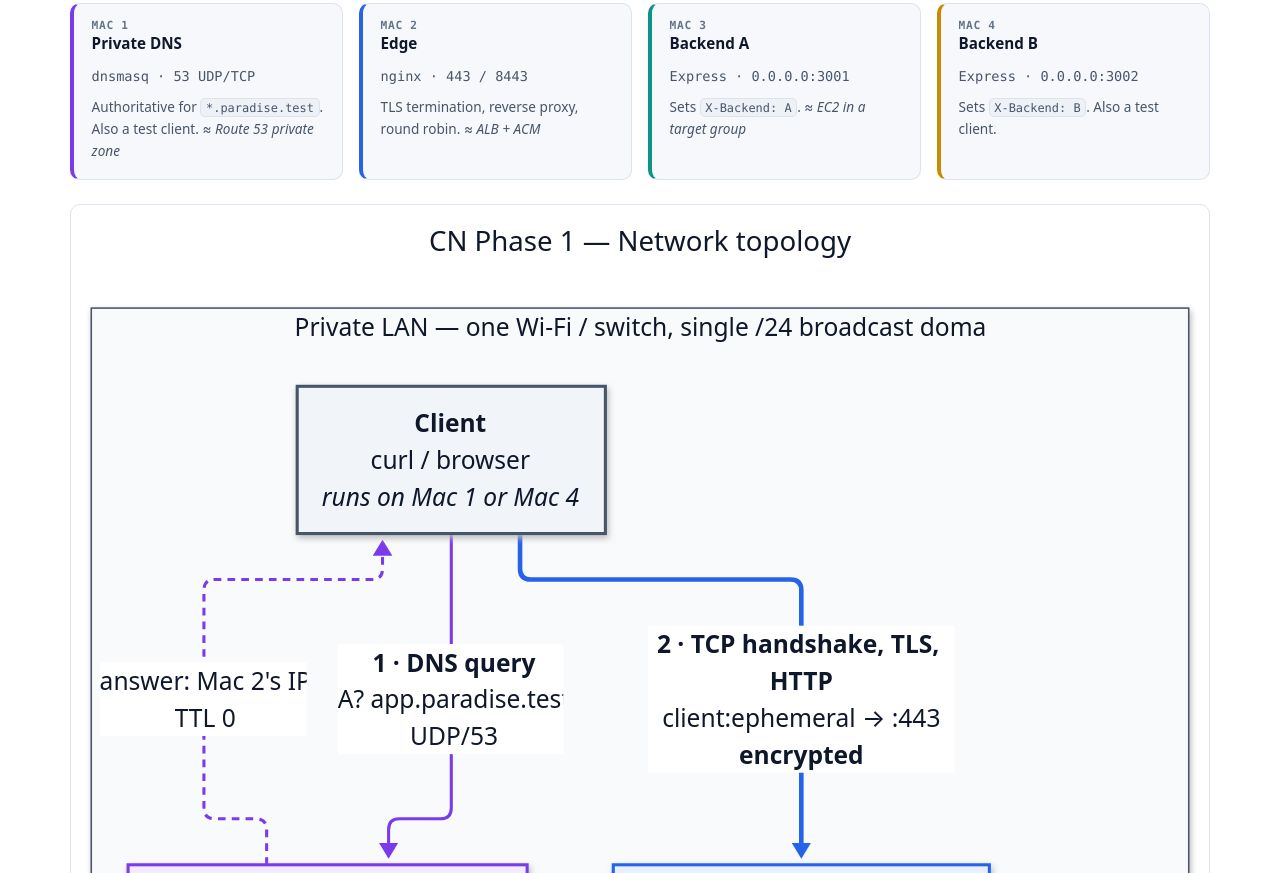
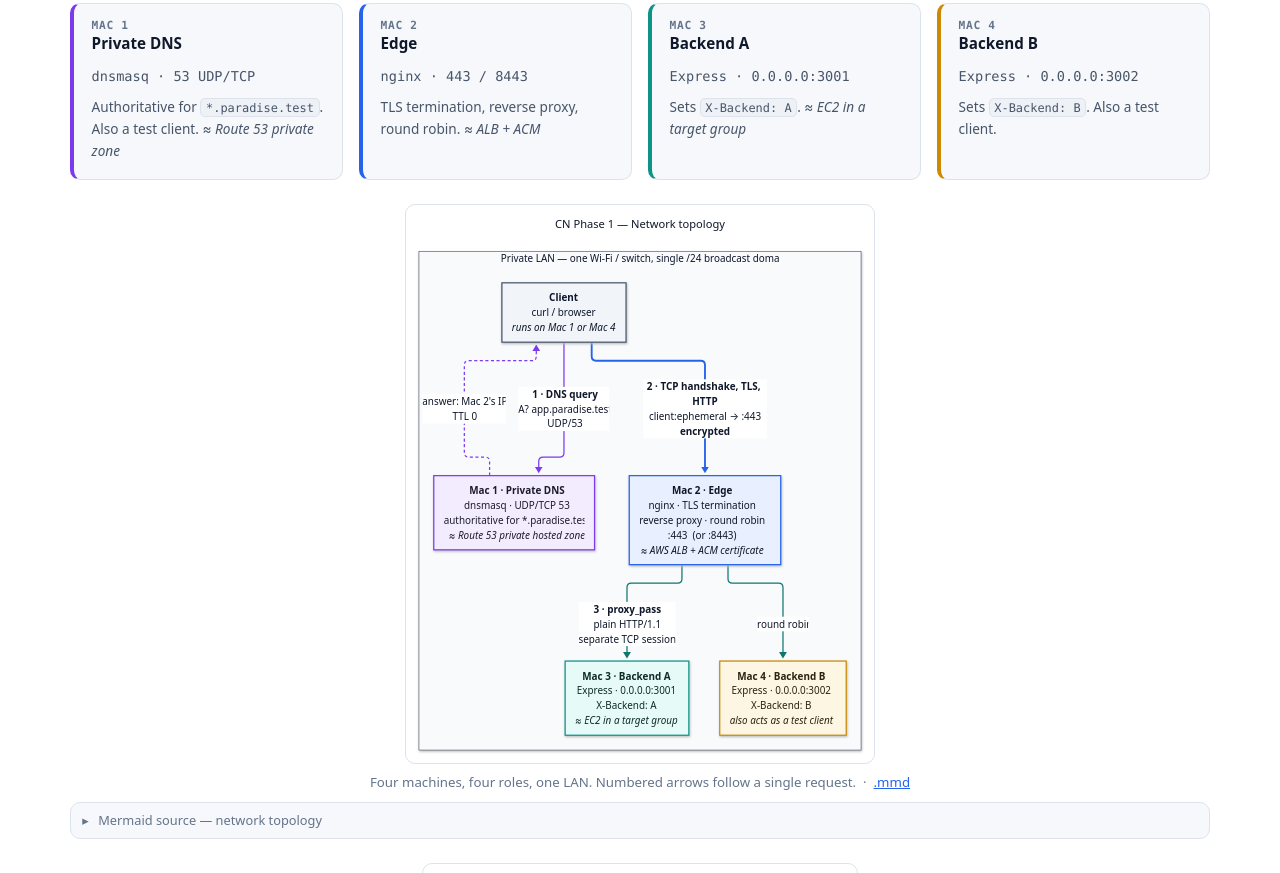
Before and after one commit to Taj-2005/paradise, a plain HTML site: page docs/index.html in a window 1280 px wide. Shown: the part 547-1420 px from the top of the page. Drawn offline with Linux system fonts and the light colour scheme.

Commit message:
docs(index): stop the diagrams filling the viewport
Both diagrams are portrait — topology is 731x877, request flow 1372x1775 — so
width:100% rendered them around 1180 pixels wide and 1400 tall, taller than the
window on every laptop. Reading the page meant scrolling past one image.

Height is now capped at min(70vh, 620px) with width following the aspect ratio,
centred in the column. The topology lands near 517x620, which fits beside the
surrounding text instead of displacing it.

```diff
--- a/docs/index.html
+++ b/docs/index.html
@@ -152,7 +152,10 @@ details .body{padding:0 .95rem .95rem;border-top:1px solid var(--line);margin-to
 
 figure{margin:1.5rem 0}
 /* Mermaid renders two variants; CSS picks the one matching the viewer's theme. */
-.dia{width:100%;height:auto;display:block;border:1px solid var(--line);
+/* Both diagrams are portrait, so width:100% made them taller than the viewport.
+   Cap the height and let width follow the aspect ratio, centred. */
+.dia{max-width:100%;max-height:min(70vh,620px);width:auto;height:auto;
+  display:block;margin:0 auto;border:1px solid var(--line);
   border-radius:var(--radius);background:var(--bg);padding:.5rem}
 .dia.dk{display:none}
 @media (prefers-color-scheme:dark){ .dia.lt{display:none} .dia.dk{display:block} }
```
